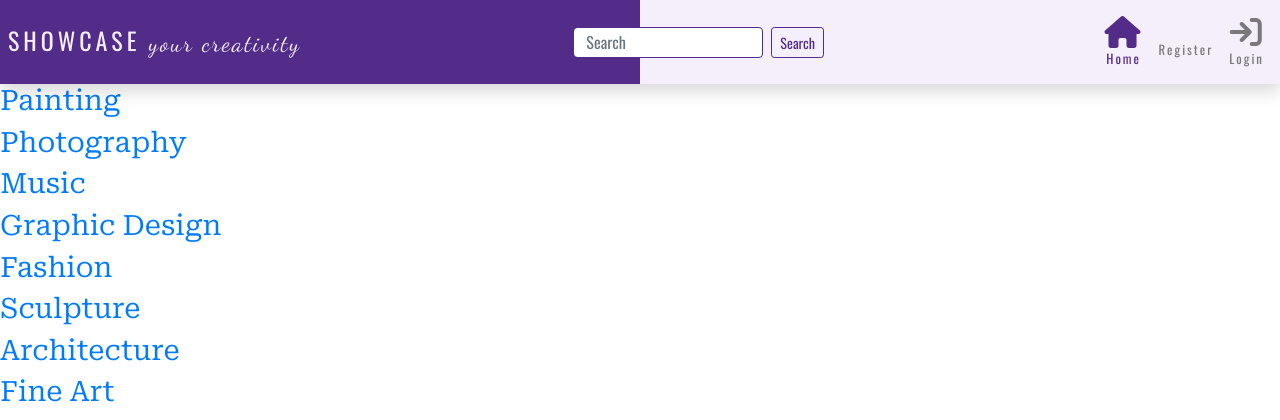
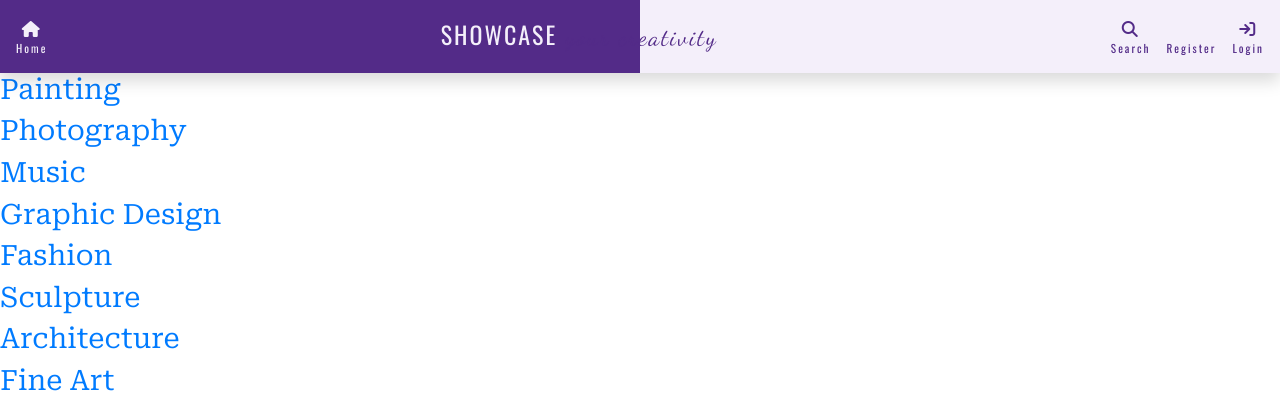
Before and after one commit to mwarddev/showcase, a Django app: page / in a window 1280 px wide. Shown: the top 420 px of the page. Run offline with Django 3.2, Linux system fonts and the light colour scheme; some libraries are stand-ins or nearby versions.

Commit message:
Replace navbar items with icons

```diff
--- a/exhibition/urls.py
+++ b/exhibition/urls.py
@@ -4,5 +4,5 @@ from . import views
 urlpatterns = [
     path('', views.CategorySelect.as_view(), name='home'),
     path('posts/<str:artform>/', views.SelectedCategory.as_view(), name='artform'),
-    path('posts/<str:slug>', views.FullPostView.as_view(), name='full_post'),
+    path('<str:slug>/', views.FullPostView.as_view(), name='full_post'),
 ]
--- a/static/css/style.css
+++ b/static/css/style.css
@@ -11,44 +11,37 @@ body {
 
 .brand {
     font-size: 1.5rem;
-    letter-spacing: 4px;
+    letter-spacing: 2px;
     color: #f4effa;
 }
 
 .fancy {
     font-family: 'Dancing Script', cursive;
-    color: #f4effa;
+    color: #532b88;
     font-size: 1.5rem;
-}
-
-.search-box {
-    height: 31px;
-    border: 1px solid #532b88;
-}
-
-.search-btn {
-    border: 1px solid #532b88;
-    color: #532b88;
-}
-
-.search-btn:hover {
-    background-color: #532b88;
-    color: #f4effa;
 }
 
 .nav-link {
     text-align: center;
 }
 
-.nav-link p {
-    font-size: 0.8rem;
+ul .nav-link:hover {
+    color: #9b72cf;
+}
+
+.light .nav-link {
+    color: #f4effa;
+}
+
+.dark .nav-link {
+    color: #532b88;
+}
+
+.icon-name {
+    font-size: 0.7rem;
     margin-bottom: 0;
 }
 
 .nav-link i {
-    font-size: 2rem;
+    font-size: 1rem;
 }
-
-.nav-link.active {
-    color: #532b88 !important;
-}
--- a/templates/base.html
+++ b/templates/base.html
@@ -26,36 +26,42 @@
 
     <!-- Navigation -->
 
-    <nav class="navbar navbar-expand-lg navbar-light px-2 shadow nav-bg">
+    <nav class="navbar navbar-expand px-2 shadow nav-bg">
         <div class="container-fluid px-0">
-            <a href="{% url 'home' %}" class="navbar-brand"><span class="brand">SHOWCASE</span><span class="fancy"> your
-                    creativity</span></a>
-            <form class="form-inline">
-                <input class="form-control search-box mr-sm-2" type="search" placeholder="Search" aria-label="Search">
-                <button class="btn btn-sm search-btn my-2 my-sm-0 mr-3" type="submit">Search</button>
-            </form>
-            <ul class="navbar-nav">
+
+            <ul class="navbar-nav light">
                 <li class="nav-item">
-                    <a class="nav-link active" aria-current="page" href="{% url 'home' %}"><i class="fa-solid fa-house"></i><p>Home</p></a>
+                    <a class="nav-link active" aria-current="page" href="{% url 'home' %}"><i class="fa-solid fa-house"></i><p class="icon-name d-none d-sm-block">Home</p></a>
                 </li>
+                {% if user.is_authenticated %}
+                <li class="nav-item">
+                    <a href="#" class="nav-link"><i class="fa-solid fa-user"></i><p class="icon-name d-none d-sm-block">{{ user.get_username }}</p></a>
+                </li>
+                {% endif %}
                 {% if user.is_superuser %}
                 <li class="nav-item">
-                    <a class="nav-link px-0.5" href="{% url 'admin:index' %}"><i class="fa-solid fa-screwdriver-wrench"></i><p>Admin</p></a>
+                    <a class="nav-link px-0.5" href="{% url 'admin:index' %}"><i class="fa-solid fa-screwdriver-wrench"></i><p class="icon-name d-none d-sm-block">Admin</p></a>
                 </li>
                 {% endif %}
+            </ul>
+
+            <a href="{% url 'home' %}" class="navbar-brand m-0"><span class="brand">SHOW<span class="brand">CASE</span></span><span class="fancy d-none d-md-inline"> your
+                    creativity</span></a>
+
+            <ul class="navbar-nav dark">
+                <li class="nav-item">
+                    <a class="nav-link" href="#"><i class="fa-solid fa-magnifying-glass"></i><p class="icon-name d-none d-sm-block">Search</p></a>
+                </li>
                 {% if user.is_authenticated %}
                 <li class="nav-item">
-                    <a href="#" class="nav-link"><i class="fa-solid fa-user"></i><p>{{ user.get_username }}</p></a>
-                </li>
-                <li class="nav-item">
-                    <a class="nav-link" href="#"><i class="fa-solid fa-right-from-bracket"></i><p>Logout</p></a>
+                    <a class="nav-link" href="#"><i class="fa-solid fa-right-from-bracket"></i><p class="icon-name d-none d-sm-block">Logout</p></a>
                 </li>
                 {% else %}
                 <li class="nav-item">
-                    <a class="nav-link" href="#"><i class="fa-solid fa-cabinet-filing"></i><p>Register</p></a>
+                    <a class="nav-link" href="#"><i class="fa-solid fa-cabinet-filing"></i><p class="icon-name d-none d-sm-block">Register</p></a>
                 </li>
                 <li class="nav-item">
-                    <a class="nav-link" href="#"><i class="fa-solid fa-arrow-right-to-bracket"></i><p>Login</p></a>
+                    <a class="nav-link" href="#"><i class="fa-solid fa-arrow-right-to-bracket"></i><p class="icon-name d-none d-sm-block">Login</p></a>
                 </li>
                 {% endif %}
             </ul>
```
